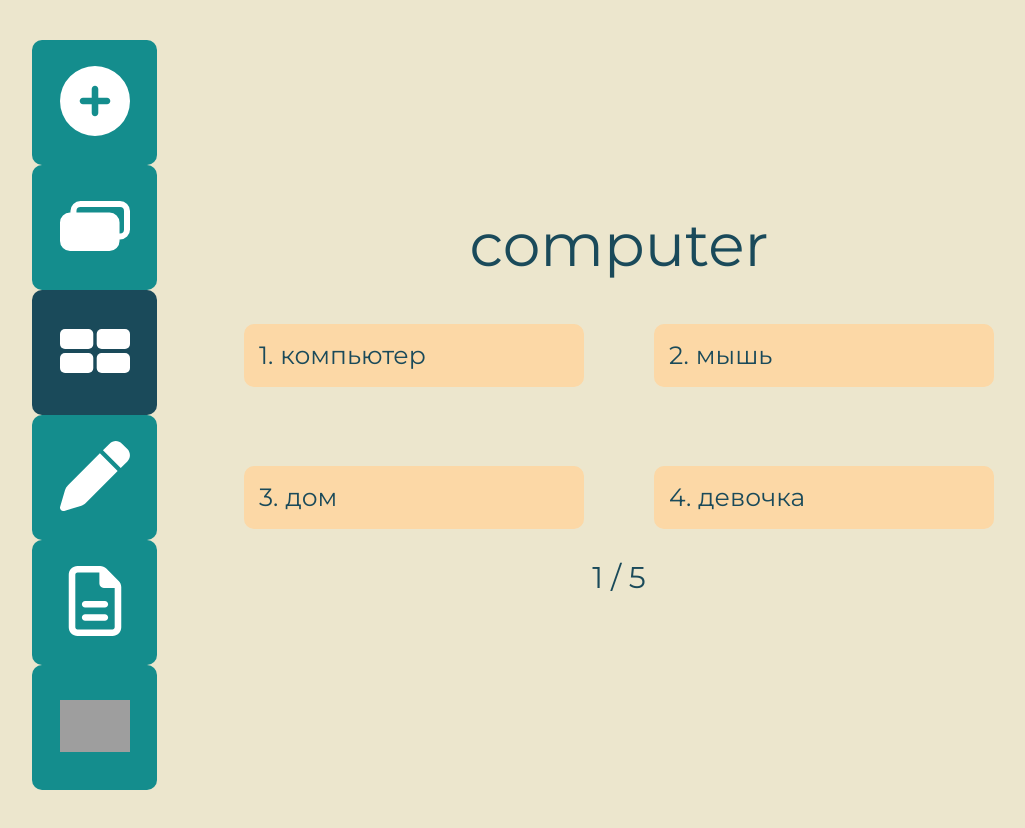
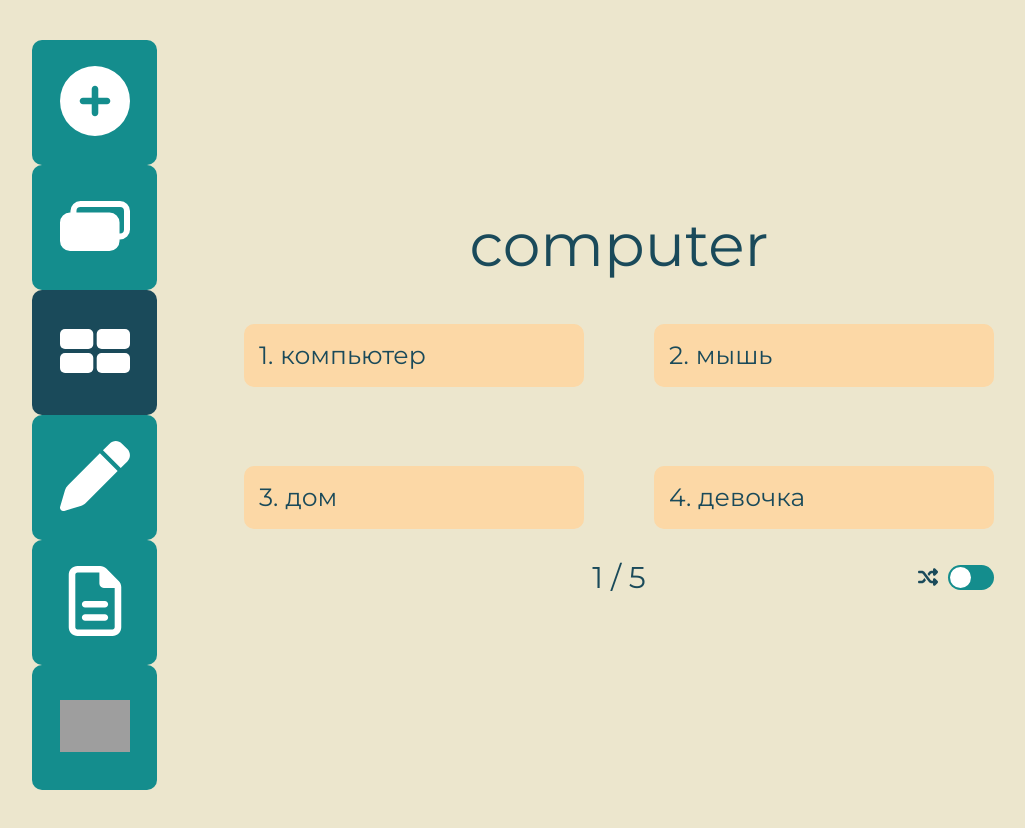
Before and after one commit to veselovae/word-app, a Vue app: page / in a window 1280 px wide. Both pictures are taken after a click on the button 102 px from the left and 352 px from the top of the page. Shown: the whole page, without its empty margins (8-1033 px from the left). Built offline with nearby package versions, Linux system fonts and the light colour scheme; grey boxes are pictures that could not be loaded.

Commit message:
add shuffle-btn to CTCT-comp

```diff
--- a/src/components/ChoosingTheCorrectTranslation.vue
+++ b/src/components/ChoosingTheCorrectTranslation.vue
@@ -2,6 +2,7 @@
     <div class="container">
         <ResultSection v-if="getStatus" />
         <div class="container-content" v-else>
+            <ShuffleButton class="shuffle-btn" />
             <div class="term-wrap">
                 <p>{{ getPairOfWords[0] }}</p>
             </div>
@@ -27,10 +28,11 @@
 
 <script>
     import ResultSection from "./ResultSection.vue";
+    import ShuffleButton from "./ShuffleButton.vue";
     import { mapGetters, mapMutations } from "vuex";
 
     export default {
-        components: { ResultSection },
+        components: { ResultSection, ShuffleButton },
         computed: mapGetters([
             "getPairOfWords",
             "getCount",
@@ -92,6 +94,12 @@
         .container-content {
             max-width: 750px;
             color: var(--dark-blue);
+            position: relative;
+
+            .shuffle-btn {
+                bottom: 6px;
+                right: 0;
+            }
 
             .term-wrap {
                 width: 100%;
```
